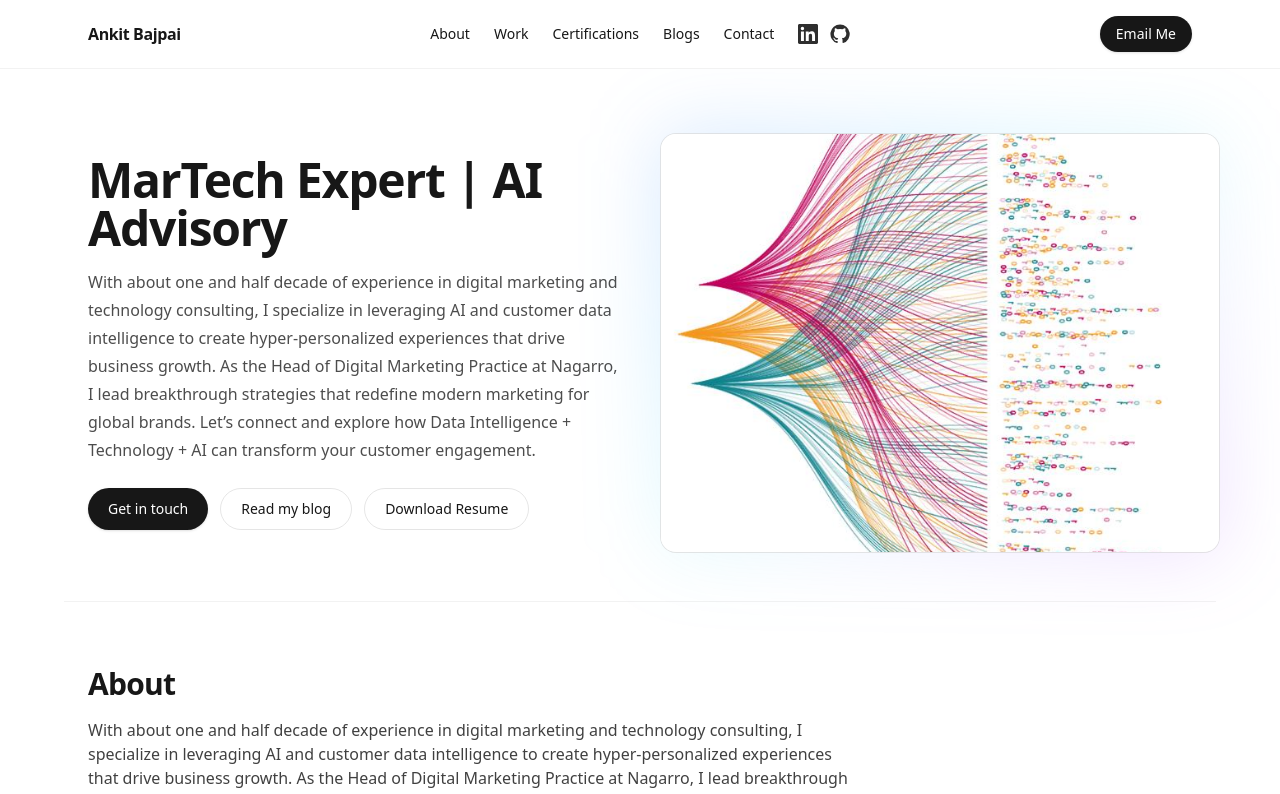
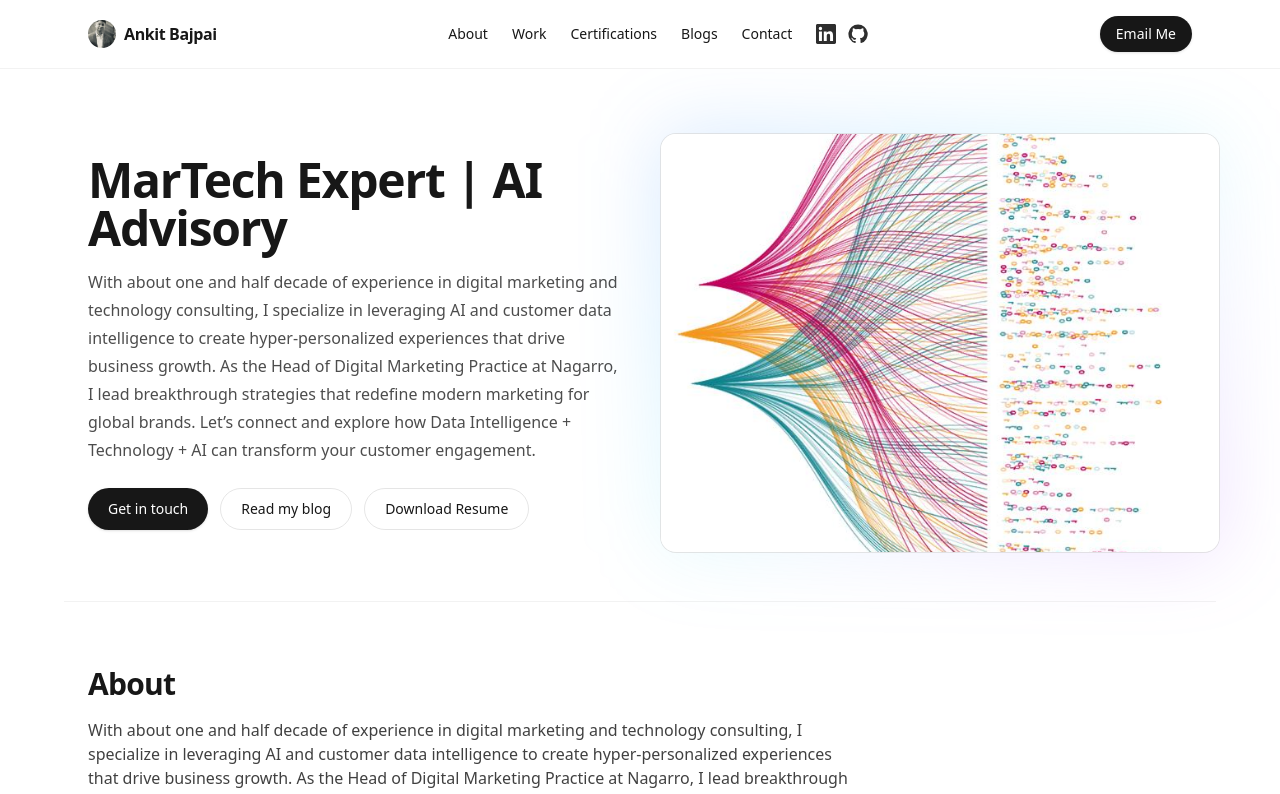
Before and after one commit to sfmc99/mypersonalwebsite, a Next.js app: page / in a window 1280 px wide. Shown: the top 794 px of the page. Built offline with nearby package versions, Linux system fonts and the light colour scheme.

Commit message:
feat(header): add PersonalImage.png avatar before site name in top nav

```diff
--- a/src/app/page.tsx
+++ b/src/app/page.tsx
@@ -48,7 +48,17 @@ export default function Home() {
       {/* Top Nav */}
       <header className="sticky top-0 z-10 backdrop-blur supports-[backdrop-filter]:bg-background/70 border-b border-black/5 dark:border-white/10">
         <nav className="mx-auto max-w-6xl px-6 py-4 flex items-center justify-between">
-          <a href="#home" className="font-semibold tracking-tight">Ankit Bajpai</a>
+          <a href="#home" className="flex items-center gap-2 font-semibold tracking-tight">
+            <Image
+              src="/PersonalImage.png"
+              alt="Ankit Bajpai"
+              width={28}
+              height={28}
+              className="h-7 w-7 rounded-full object-cover"
+              priority
+            />
+            <span>Ankit Bajpai</span>
+          </a>
           <ul className="hidden sm:flex items-center gap-6 text-sm">
             <li><a className="hover:opacity-80" href="#about">About</a></li>
             <li><a className="hover:opacity-80" href="#experience">Work</a></li>
```
